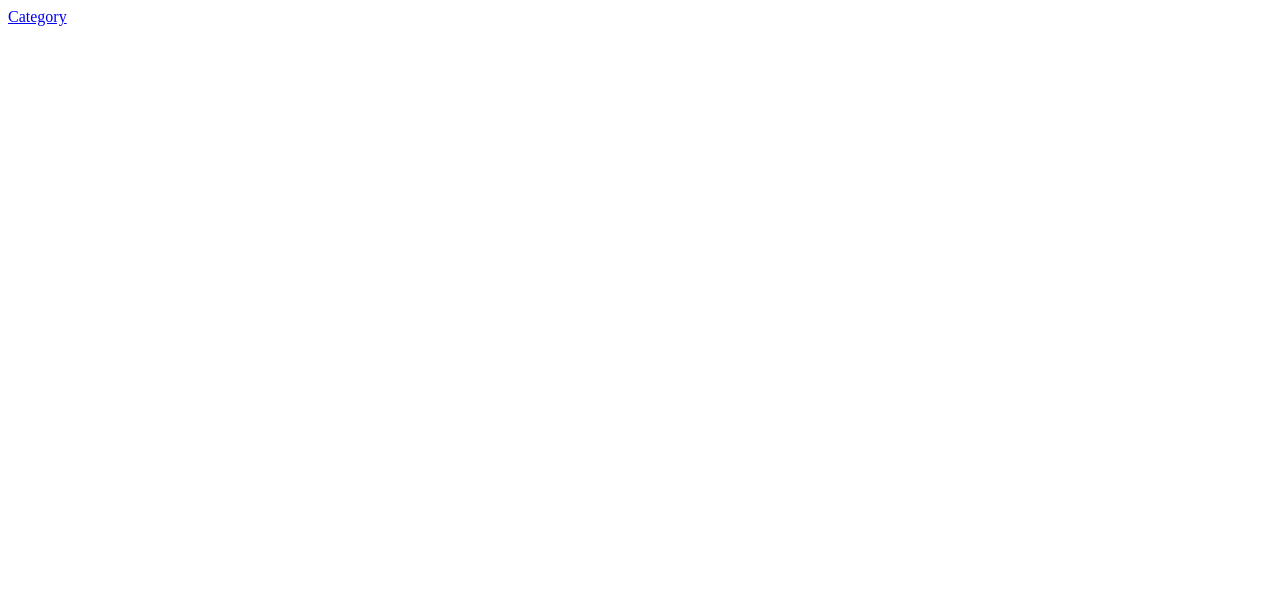
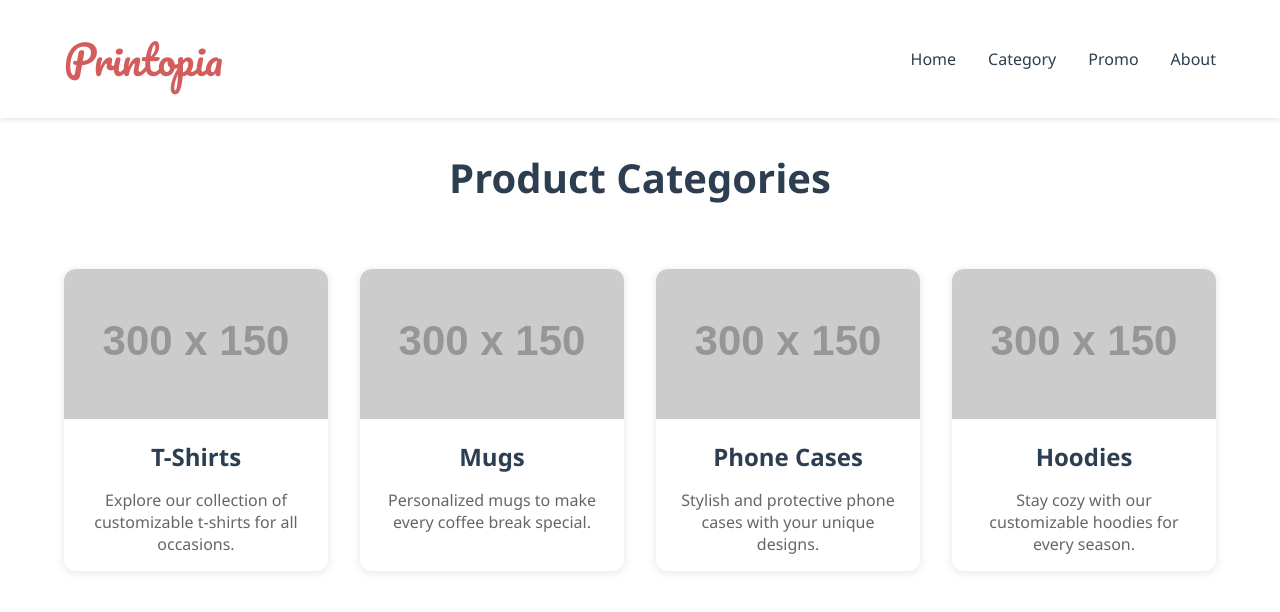
Before and after one commit to Nouhadso/Printopia-website, a plain HTML site: page category.html in a window 1280 px wide. Drawn offline with Linux system fonts and the light colour scheme; placeholder pictures from the web are drawn by us.

Commit message:
Update category.html

```diff
--- a/category.html
+++ b/category.html
@@ -1 +1,131 @@
-<a href="category.html">Category</a>
+<!DOCTYPE html>
+<html lang="en">
+<head>
+    <meta charset="UTF-8">
+    <meta name="viewport" content="width=device-width, initial-scale=1.0">
+    <title>Categories - Printopia</title>
+    <link href="https://fonts.googleapis.com/css2?family=Pacifico&display=swap" rel="stylesheet"> <!-- Import Pacifico font -->
+    <style>
+        :root {
+            --red: #d35d5d;
+        }
+
+        * {
+            margin: 0;
+            padding: 0;
+            box-sizing: border-box;
+            font-family: 'Segoe UI', sans-serif;
+        }
+
+        body {
+            background-color: #fff;
+        }
+
+        .navbar {
+            display: flex;
+            justify-content: space-between;
+            align-items: center;
+            padding: 1.5rem 5%;
+            background-color: white;
+            box-shadow: 0 2px 5px rgba(0, 0, 0, 0.1);
+        }
+
+        .logo {
+            font-size: 2.5rem;
+            font-family: 'Pacifico', cursive;
+            color: var(--red);
+        }
+
+        .nav-links {
+            display: flex;
+            gap: 2rem;
+        }
+
+        .nav-links a {
+            text-decoration: none;
+            color: #2C3E50;
+        }
+
+        h1 {
+            font-size: 2.5rem;
+            color: #2C3E50;
+            text-align: center;
+            margin: 2rem 0;
+        }
+
+        .category-grid {
+            display: grid;
+            grid-template-columns: repeat(auto-fit, minmax(200px, 1fr));
+            gap: 2rem;
+            padding: 2rem 5%;
+        }
+
+        .category-card {
+            background: white;
+            border-radius: 12px;
+            box-shadow: 0 2px 10px rgba(0, 0, 0, 0.1);
+            overflow: hidden;
+            text-align: center;
+            transition: transform 0.2s;
+        }
+
+        .category-card:hover {
+            transform: scale(1.05);
+        }
+
+        .category-card img {
+            width: 100%;
+            height: 150px;
+            object-fit: cover;
+        }
+
+        .category-card h3 {
+            font-size: 1.5rem;
+            color: #2C3E50;
+            margin: 1rem 0;
+        }
+
+        .category-card p {
+            font-size: 1rem;
+            color: #666;
+            padding: 0 1rem 1rem;
+        }
+    </style>
+</head>
+<body>
+    <nav class="navbar">
+        <div class="logo">Printopia</div>
+        <div class="nav-links">
+            <a href="index.html">Home</a>
+            <a href="category.html">Category</a>
+            <a href="#promo">Promo</a>
+            <a href="#about">About</a>
+        </div>
+    </nav>
+
+    <h1>Product Categories</h1>
+
+    <div class="category-grid">
+        <div class="category-card">
+            <img src="https://via.placeholder.com/300x150" alt="Category 1">
+            <h3>T-Shirts</h3>
+            <p>Explore our collection of customizable t-shirts for all occasions.</p>
+        </div>
+        <div class="category-card">
+            <img src="https://via.placeholder.com/300x150" alt="Category 2">
+            <h3>Mugs</h3>
+            <p>Personalized mugs to make every coffee break special.</p>
+        </div>
+        <div class="category-card">
+            <img src="https://via.placeholder.com/300x150" alt="Category 3">
+            <h3>Phone Cases</h3>
+            <p>Stylish and protective phone cases with your unique designs.</p>
+        </div>
+        <div class="category-card">
+            <img src="https://via.placeholder.com/300x150" alt="Category 4">
+            <h3>Hoodies</h3>
+            <p>Stay cozy with our customizable hoodies for every season.</p>
+        </div>
+    </div>
+</body>
+</html>
```
